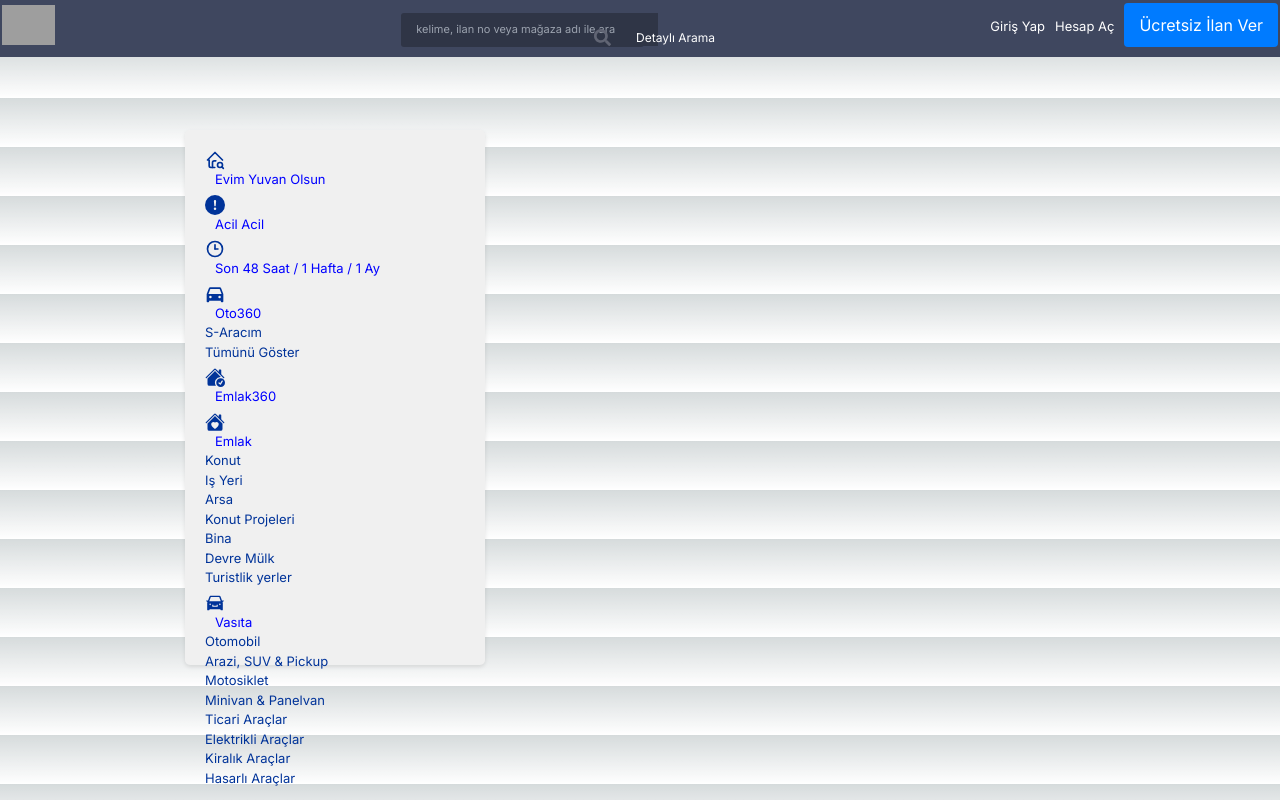
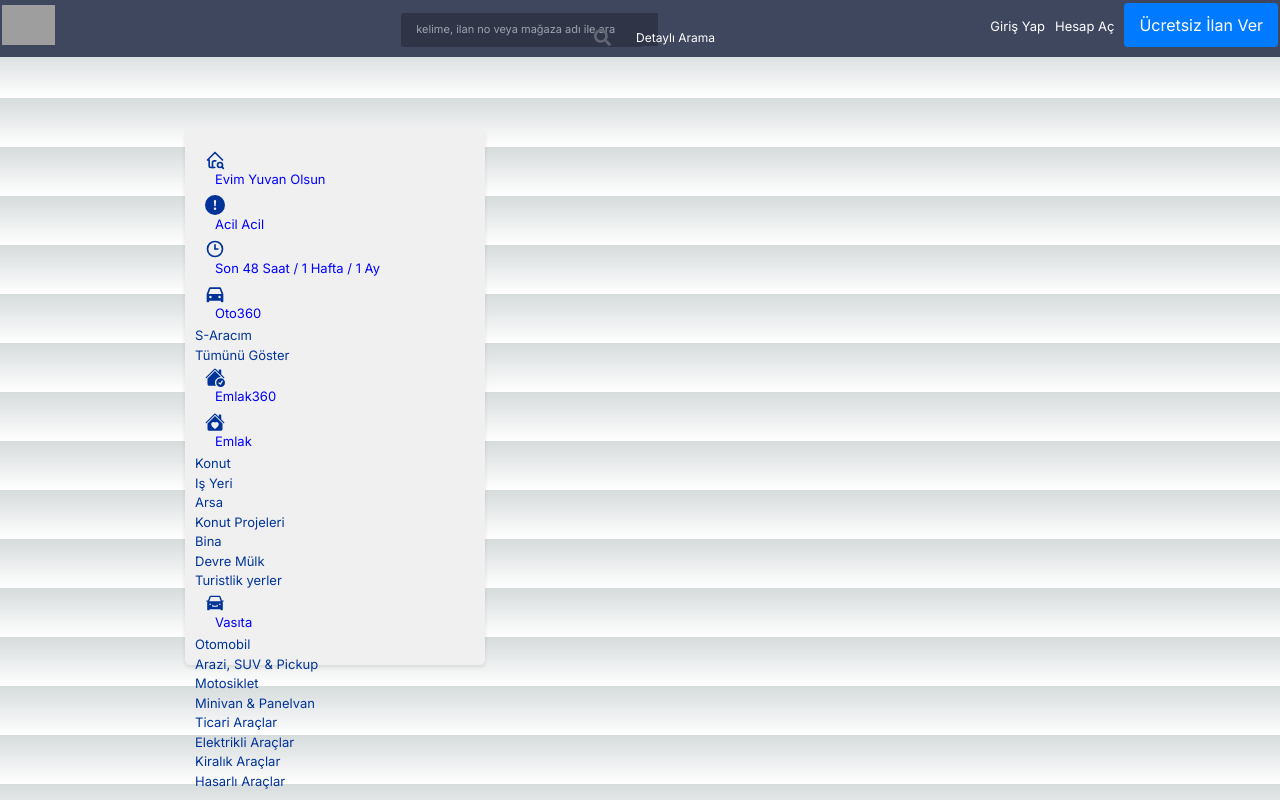
Before and after one commit to FERHATSUMER/sahinden.com-nextjs, a Next.js app: page / in a window 1280 px wide. Built offline with nearby package versions, Linux system fonts and the light colour scheme; grey boxes are pictures that could not be loaded.

Commit message:
sahibinden.com-nextjs

```diff
--- a/src/components/sidebar/sidebar.module.css
+++ b/src/components/sidebar/sidebar.module.css
@@ -41,5 +41,10 @@
   margin-bottom: 5px;
   margin-left: 21px;
   font-weight: bold;
+}
+.nestedList{
   list-style-type: none;
+  position: relative;
+  left: -10px;
+  top: 3px;
 }
```
